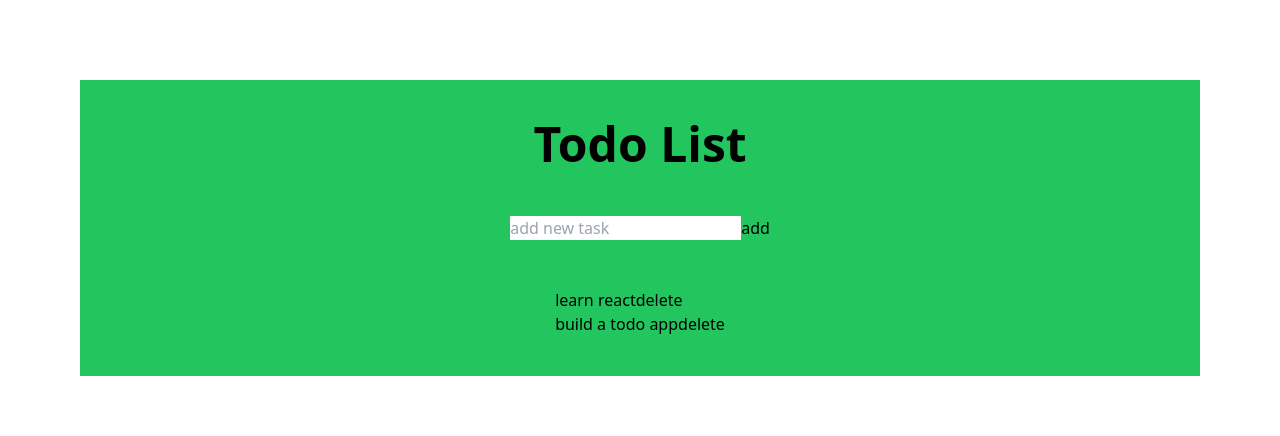
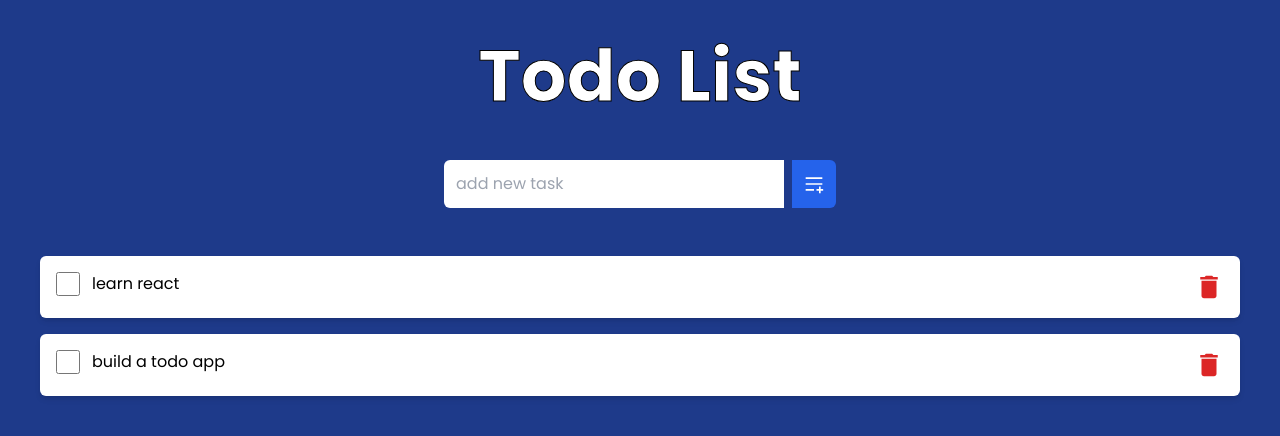
Before and after one commit to salimxfardeheb/photos_sharing, a React (Create React App) app in the folder todo-list/: page / in a window 1280 px wide. Shown: the top 436 px of the page. Built offline with nearby package versions, Linux system fonts and the light colour scheme.

Commit message:
styling the app page

```diff
--- a/todo-list/package.json
+++ b/todo-list/package.json
@@ -9,6 +9,7 @@
     "react": "^18.3.1",
     "react-dom": "^18.3.1",
     "react-helmet": "^6.1.0",
+    "react-icons": "^5.2.1",
     "react-scripts": "5.0.1",
     "web-vitals": "^2.1.4"
   },
--- a/todo-list/src/App.css
+++ b/todo-list/src/App.css
@@ -1,3 +1,8 @@
 @tailwind base;
 @tailwind components;
 @tailwind utilities;
+
+h1 {
+    -webkit-text-stroke: 1px;
+    -webkit-text-stroke-color: black;
+}
--- a/todo-list/src/App.js
+++ b/todo-list/src/App.js
@@ -1,42 +1,56 @@
-import React,{useState} from 'react'
-import { Helmet } from 'react-helmet';
-import TodoList from './components/TodoList';
-import TodoForm from './components/TodoForm';
-import './App.css';
+import React, { useState } from "react";
+import { Helmet } from "react-helmet";
+import TodoList from "./components/TodoList";
+import TodoForm from "./components/TodoForm";
+import "./App.css";
 
 const App = () => {
   const [todos, setTodos] = useState([
-    {id: 1, text: 'learn react', completed : false },
-    {id: 2, text: 'build a todo app', completed : false }
-  ])
-  const addTodo = text => {
-    const newTodos = [...todos, {id: Date.now(), text , completed: false}]
-    setTodos(newTodos)
-  }
+    { id: 1, text: "learn react", completed: false },
+    { id: 2, text: "build a todo app", completed: false },
+  ]);
+  const addTodo = (text) => {
+    const newTodos = [...todos, { id: Date.now(), text, completed: false }];
+    setTodos(newTodos);
+  };
 
-  const toggleComplete = id => {
-    const newTodos = todos.map(todo => todo.id === id ? {...todo, completed : !todo.completed} : todo)
-    setTodos(newTodos)
-  }
+  const toggleComplete = (id) => {
+    const newTodos = todos.map((todo) =>
+      todo.id === id ? { ...todo, completed: !todo.completed } : todo
+    );
+    setTodos(newTodos);
+  };
 
-  const deleteTodo = id => {
-    const newTodos = todos.filter(todo => todo.id != id)
-    setTodos(newTodos)
-  }
+  const deleteTodo = (id) => {
+    const newTodos = todos.filter((todo) => todo.id !== id);
+    setTodos(newTodos);
+  };
 
   return (
-    <div className='flex flex-col justify-center items-center space-y-12 m-20 bg-green-500 p-10'>
-       <Helmet>
+    <div className="flex flex-col items-center space-y-12 bg-blue-900 min-h-screen p-10 font-poppins">
+      <Helmet>
         <title>To-Do List App</title>
-        <meta name="description" content="To-Do List application built with React" />
+        <meta
+          name="description"
+          content="To-Do List application built with React"
+        />
+        <meta charSet="UTF-8" />
+        <link rel="preconnect" href="https://fonts.googleapis.com" />
+        <link rel="preconnect" href="https://fonts.gstatic.com" crossorigin />
+        <link
+          href="https://fonts.googleapis.com/css2?family=Poppins:ital,wght@0,100;0,200;0,300;0,400;0,500;0,600;0,700;0,800;0,900;1,100;1,200;1,300;1,400;1,500;1,600;1,700;1,800;1,900&display=swap"
+          rel="stylesheet"
+        />
+      </Helmet>
+      <h1 className="text-7xl font-bold text-white">Todo List</h1>
+      <TodoForm addTodo={addTodo} />
+      <TodoList
+        todos={todos}
+        toggleComplete={toggleComplete}
+        deleteTodo={deleteTodo}
+      />
+    </div>
+  );
+};
 
-
-      </Helmet>
-      <h1 className='text-5xl font-semibold'>Todo List</h1>
-      <TodoForm addTodo={addTodo}/>
-      <TodoList todos={todos} toggleComplete={toggleComplete} deleteTodo={deleteTodo}/>
-    </div>
-  )
-}
-
-export default App
+export default App;
--- a/todo-list/src/components/TodoForm.js
+++ b/todo-list/src/components/TodoForm.js
@@ -1,26 +1,29 @@
-import React, {useState} from 'react'
+import React, { useState } from "react";
+import { RiPlayListAddFill } from "react-icons/ri";
 
-const TodoForm = ({addTodo}) => {
-    const [value, setValue] = useState('');
+const TodoForm = ({ addTodo }) => {
+  const [value, setValue] = useState("");
 
-    const HandleSubmit = e => {
-        e.preventDefault()
-        if (value.trim()){
-            addTodo(value);
-            setValue('');
-        }
+  const HandleSubmit = (e) => {
+    e.preventDefault();
+    if (value.trim()) {
+      addTodo(value);
+      setValue("");
     }
+  };
   return (
-    <form>
-        <input
-        type='text'
+    <form className="flex gap-2">
+      <input
+        className="p-3 rounded-l-md focus:outline-blue-600"
+        type="text"
         value={value}
-        onChange={e => setValue(e.target.value)}
-        placeholder='add new task'
-        />
-        <button type='submit'>add</button>
+        onChange={(e) => setValue(e.target.value)}
+        placeholder="add new task"
+      />
+      <button type="submit" className="text-xl text-white bg-blue-600 p-3 rounded-r-md hover:bg-white hover:text-blue-600" onClick={HandleSubmit}>
+      <RiPlayListAddFill/>
+      </button>
     </form>
-  )
-}
-
-export default TodoForm
+  );
+};
+export default TodoForm;
--- a/todo-list/src/components/TodoItem.js
+++ b/todo-list/src/components/TodoItem.js
@@ -1,13 +1,15 @@
 import React from 'react'
+import { MdDelete } from "react-icons/md";
 
 const TodoItem = ({ todo, toggleComplete, deleteTodo}) => {
   return (
-    <li>
+    <li className='flex justify-between items-start bg-white p-4 rounded-md shadow-md'>
       <span style={{textDecoration: todo.completed ? 'line-trough' : 'none'}}
-      onClick={() => toggleComplete(todo.id)}>
+      onClick={() => toggleComplete(todo.id)} className='flex gap-3'>
+        <input type='checkbox' className='w-6 accent-green-600 cursor-pointer'/>
         {todo.text}
-        <button onClick={() => deleteTodo(todo.id)}>delete</button>
       </span>
+      <button onClick={() => deleteTodo(todo.id)} className='text-3xl text-red-600 hover:text-red-700'><MdDelete /></button>
     </li>
   )
 }
--- a/todo-list/src/components/TodoList.js
+++ b/todo-list/src/components/TodoList.js
@@ -3,7 +3,7 @@ import TodoItem from "./TodoItem"
 
 const TodoList = ({ todos, toggleComplete, deleteTodo}) => {
     return (
-        <ul>
+        <ul className="w-full flex flex-col gap-4">
             {todos.map(todo => (
                 <TodoItem
                 key={todo.id}
```
Also changed, not shown: 1 other file (tests, documents, lock files or other folders).
